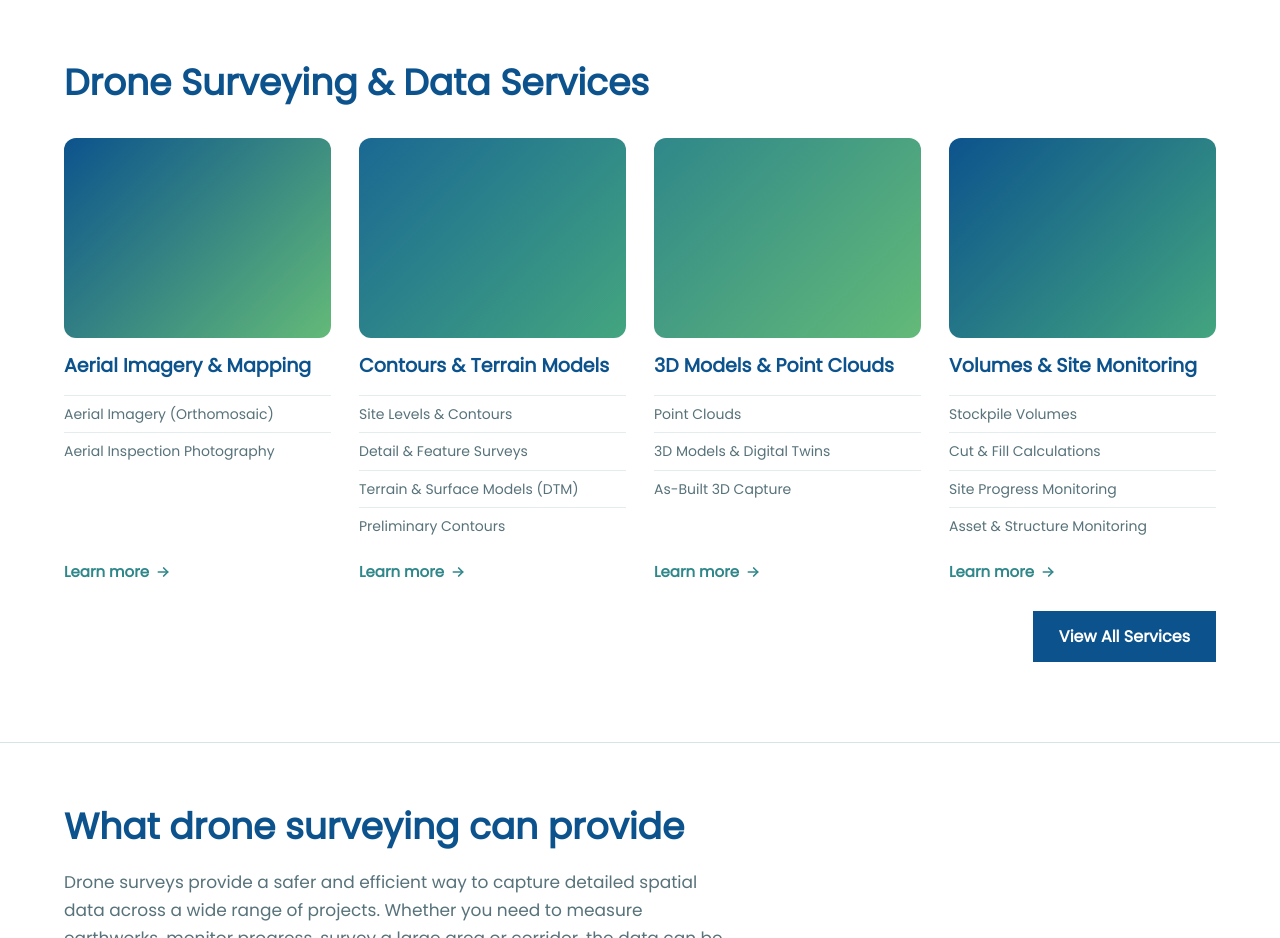
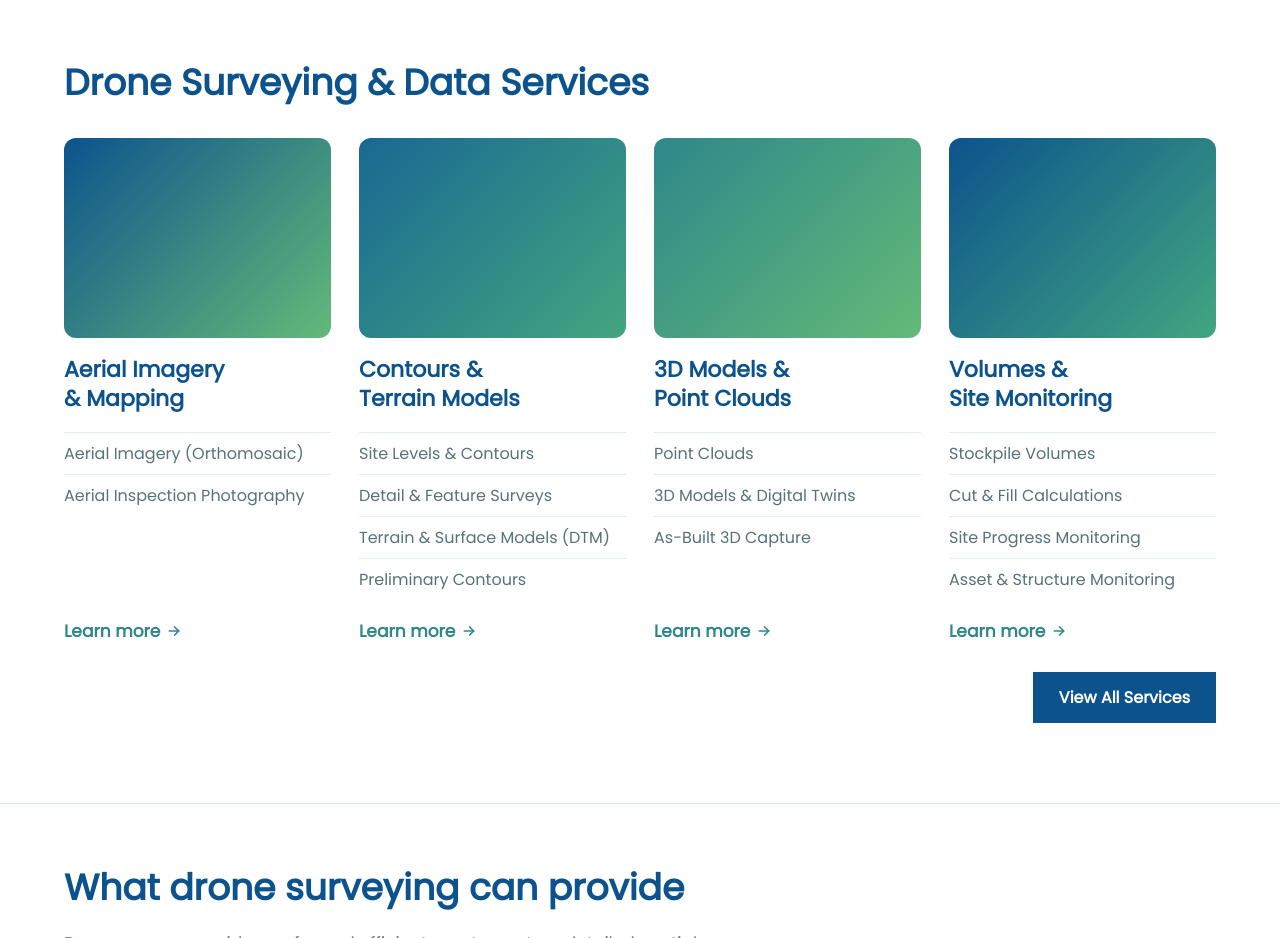
Before and after one commit to NBogoSorter/PixelSurveys, an Astro site: page / in a window 1280 px wide. Shown: the part 800-1738 px from the top of the page. Built offline with nearby package versions, Linux system fonts and the light colour scheme; Astro itself is replaced by a stand-in of ours.

Commit message:
Increase the homepage service card text
The client read the section as too small. The likely cause is that the
services page shows these same four categories at a 27px title while the
homepage showed them at 19px, so the two pages disagreed about how
important they are.

Card title 19 to 22px, sub-service rows 14 to 16px, Learn more 15 to
17px, with a little more air between the parts.

Titles now reserve two lines. At 22px in a quarter-width column two of
the four wrap and two do not, and they sit close enough to the boundary
that a different font metric would flip which - reserving the space
keeps the four cards aligned rather than leaving it to chance.

The section heading is unchanged at clamp(29px, 3.6vw, 36px): it matches
the capabilities heading below it, and moving one without the other
would put two adjacent section headings out of step.

```diff
--- a/src/components/ServiceCard.astro
+++ b/src/components/ServiceCard.astro
@@ -66,7 +66,7 @@
   .card {
     display: flex;
     flex-direction: column;
-    gap: 16px;
+    gap: 18px;
   }
 
   .band {
@@ -83,10 +83,17 @@
   }
 
   .title {
-    font-size: 19px;
+    font-size: 22px;
     font-weight: 600;
     color: var(--color-ink);
     line-height: 1.3;
+    text-wrap: balance;
+    /* Two of the four titles tip onto a second line at this size in a
+       quarter-width column, and they sit right on the boundary - a slightly
+       wider font metric flips which ones. Reserving two lines for all of them
+       keeps the image -> title -> list rhythm identical across the row instead
+       of depending on where the text happens to break. */
+    min-height: calc(1.3em * 2);
   }
 
   .list {
@@ -97,10 +104,10 @@
   }
 
   .list li {
-    font-size: 14px;
+    font-size: 16px;
     line-height: 1.45;
     color: var(--color-text-muted);
-    padding-block: 8px;
+    padding-block: 9px;
     border-top: 1px solid #e4eded;
   }
 
@@ -108,7 +115,7 @@
     display: flex;
     align-items: center;
     gap: 6px;
-    font-size: 15px;
+    font-size: 17px;
     font-weight: 600;
     color: var(--color-accent);
   }
```
